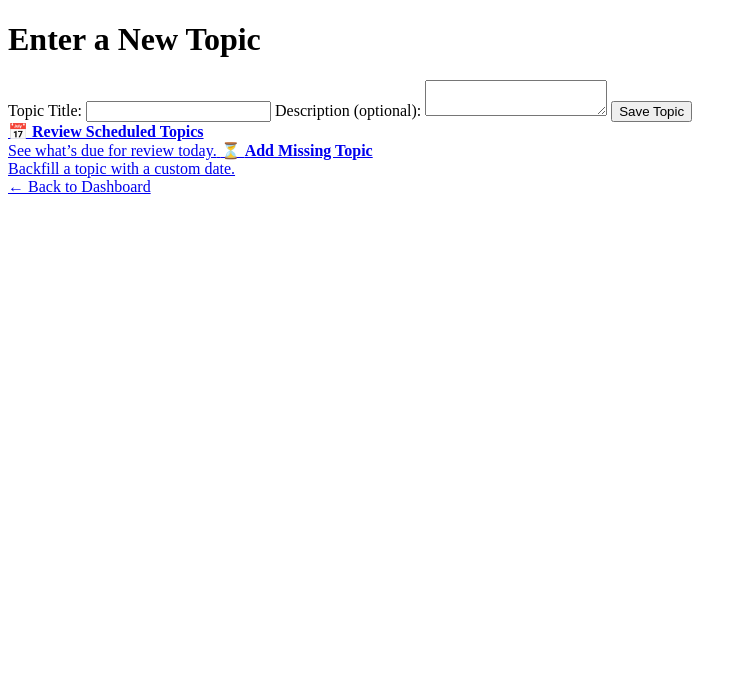
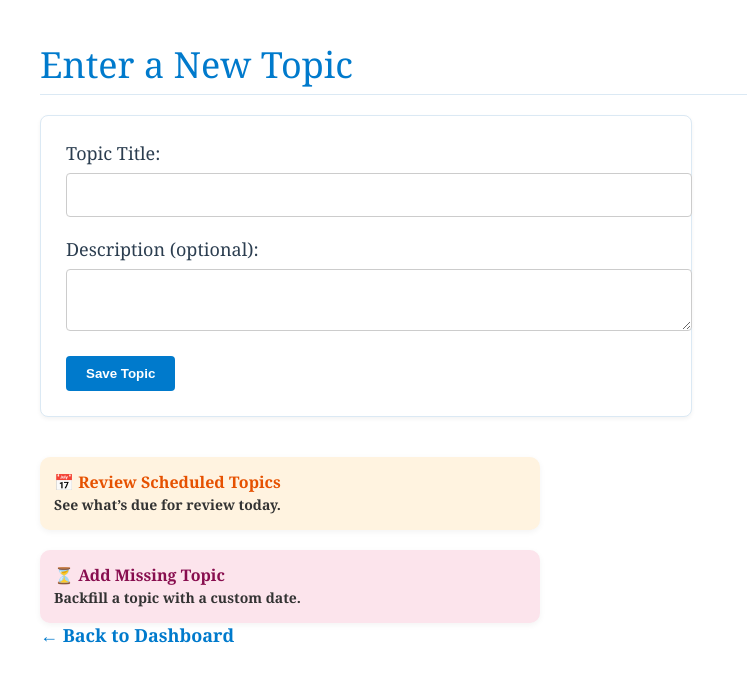
Before and after one commit to lbedroske/EchoLearn, a Flask app: page /enter-topic in a window 1280 px wide. Shown: the top 686 px of the page, without its empty margins (0-747 px from the left). Run offline with Flask 3, Linux system fonts and the light colour scheme.

Commit message:
Refactor CSS for new design system and variables

```diff
--- a/static/style.css
+++ b/static/style.css
@@ -1,26 +1,192 @@
-/* Review page — new professional section colors */
-h2.short-term   {
-    color: #27ae60;
-    border-left: 4px solid #27ae60;
-    padding-left: 10px;
+:root {
+    --primary: #007acc;
+    --hover: #005f99;
+    --background: #ffffff;
+    --text: #2c3e50;
+    --accent: #dbe9f4;
+    --highlight: #f4c542;
+    --success: #6abf69;
+    --alert: #e07a5f;
+}
+
+body {
+    font-family: 'Georgia', serif;
+    background-color: var(--background);
+    color: var(--text);
+    margin: 40px;
+    font-size: 18px;
+}
+
+h1 {
+    color: var(--primary);
+    font-weight: normal;
+    border-bottom: 1px solid var(--accent);
+    padding-bottom: 5px;
+    margin-bottom: 20px;
+}
+
+h2 {
+    font-weight: bold;
     font-size: 20px;
+    padding-bottom: 5px;
+    margin-top: 30px;
+    margin-bottom: 10px;
+}
+
+h2.recent { color: var(--success); border-left: 4px solid var(--success); padding-left: 10px; }
+h2.medium { color: var(--highlight); border-left: 4px solid var(--highlight); padding-left: 10px; }
+h2.long   { color: var(--alert);    border-left: 4px solid var(--alert);    padding-left: 10px; }
+
+a {
+    color: var(--primary);
+    text-decoration: none;
+    font-weight: bold;
+}
+
+a:hover {
+    color: var(--hover);
+    text-decoration: underline;
+}
+
+nav {
+    display: flex;
+    flex-direction: column;
+    gap: 10px;
+    margin-top: 20px;
+}
+
+form {
+    background-color: white;
+    padding: 25px;
+    border: 1px solid var(--accent);
+    border-radius: 8px;
+    max-width: 600px;
+    box-shadow: 0 2px 4px rgba(0,0,0,0.05);
+}
+
+input[type="text"],
+input[type="date"],
+textarea {
+    width: 100%;
+    padding: 12px;
+    margin-top: 8px;
+    margin-bottom: 20px;
+    border: 1px solid #ccc;
+    border-radius: 4px;
+    font-family: 'Georgia', serif;
+}
+
+button {
+    background-color: var(--primary);
+    color: white;
+    border: none;
+    padding: 10px 20px;
+    border-radius: 4px;
+    cursor: pointer;
+    font-weight: bold;
+}
+
+button:hover {
+    background-color: var(--hover);
+}
+
+.button-group {
+    display: flex;
+    flex-direction: column;
+    gap: 15px;
+    margin-top: 30px;
+    max-width: 300px;
+}
+
+.button {
+    background-color: var(--primary);
+    color: white;
+    text-align: center;
+    padding: 12px 20px;
+    border-radius: 6px;
+    font-weight: bold;
+    text-decoration: none;
+    box-shadow: 0 2px 4px rgba(0,0,0,0.1);
+    transition: background-color 0.2s ease;
+}
+
+.button:hover {
+    background-color: var(--hover);
+}
+
+.menu-grid {
+    display: grid;
+    grid-template-columns: repeat(auto-fit, minmax(280px, 1fr));
+    gap: 30px;
     margin-top: 40px;
 }
-h2.medium-term  {
-    color: #e67e22;
-    border-left: 4px solid #e67e22;
-    padding-left: 10px;
-    font-size: 20px;
-}
-h2.long-term    {
-    color: #c0392b;
-    border-left: 4px solid #c0392b;
-    padding-left: 10px;
-    font-size: 20px;
+
+.menu-card {
+    background-color: var(--accent);
+    padding: 25px;
+    border-radius: 10px;
+    box-shadow: 0 4px 8px rgba(0,0,0,0.05);
+    display: flex;
+    flex-direction: column;
+    justify-content: space-between;
 }
 
-/* Optional: make empty messages softer */
-p {
-    color: #7f8c8d;
-    font-style: italic;
+.menu-card h2 {
+    margin-top: 0;
+    color: var(--primary);
+    font-size: 22px;
 }
+
+.menu-card p {
+    margin: 10px 0 20px;
+    font-size: 16px;
+    color: var(--text);
+}
+
+.menu-stack {
+    display: flex;
+    flex-direction: column;
+    gap: 20px;
+    margin-top: 40px;
+    max-width: 500px;
+}
+
+.menu-option {
+    display: block;
+    padding: 20px;
+    border-radius: 10px;
+    font-size: 18px;
+    text-decoration: none;
+    box-shadow: 0 2px 6px rgba(0,0,0,0.05);
+    line-height: 1.4;
+    transition: transform 0.2s ease;
+}
+
+.menu-option:hover {
+    transform: scale(1.02);
+}
+
+.menu-option span {
+    font-size: 14px;
+    color: #333;
+}
+
+.new-topic {
+    background-color: #e0f7fa;
+    color: #00796b;
+}
+
+.review-topics {
+    background-color: #fff3e0;
+    color: #e65100;
+}
+
+.missing-topic {
+    background-color: #fce4ec;
+    color: #880e4f;
+}
+
+.small-menu .menu-option {
+    font-size: 16px;
+    padding: 14px;
+    border-radius: 8
```
